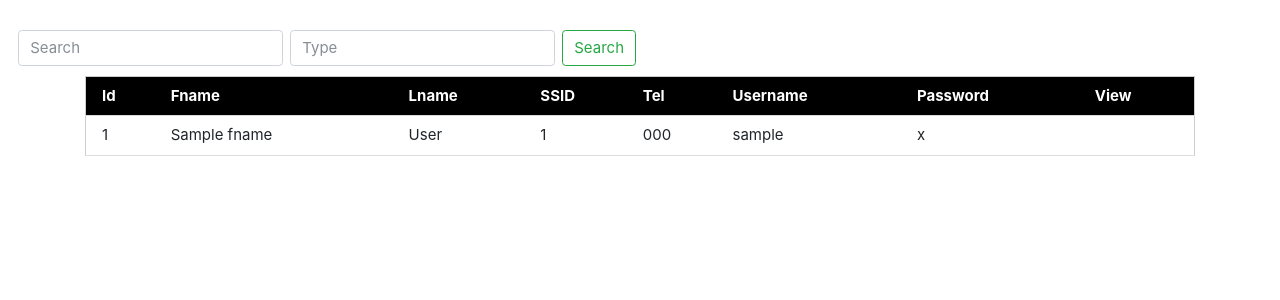
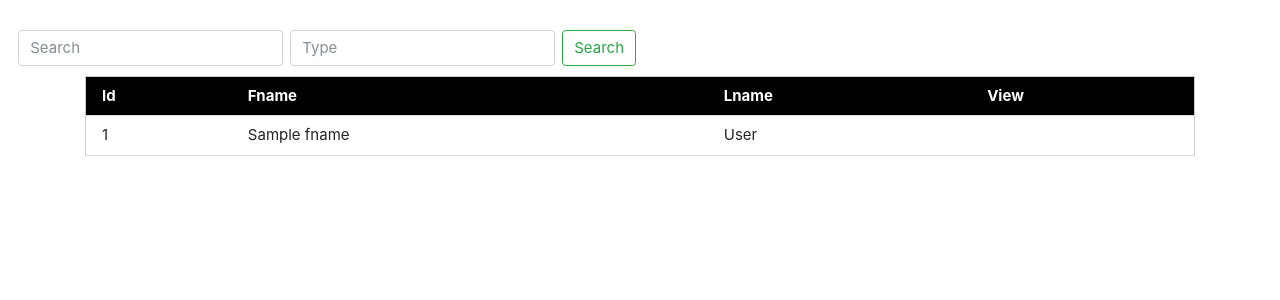
Before and after one commit to itsGno/staffmarathon, a PHP site: template marathon/app/views/runner/search.phtml in a window 1280 px wide. Shown: the top 300 px of the page. Run offline with PHP 8.4, Linux system fonts and the light colour scheme; the template is opened without the code that fills it: most values are stand-ins (such as "Sample title", 1, 10 or a date in 2020); data that the repository does not hold is empty; some libraries are stand-ins or nearby versions.

Commit message:
no message

```diff
--- a/marathon/app/views/runner/search.phtml
+++ b/marathon/app/views/runner/search.phtml
@@ -68,10 +68,6 @@
        <th>Id</th>
        <th>Fname</th>
        <th>Lname</th>
-       <th>SSID</th>
-       <th>Tel</th>
-       <th>Username</th>
-       <th>Password</th>
        <th>View </th>
        </tr>
      </thead>
@@ -82,10 +78,6 @@
                 <td><?php echo $runner->id ?></td>
             <td><?php echo $runner->fname ?></td>
             <td><?php echo $runner->lname ?></td>
-            <td><?php echo $runner->sSID ?></td>
-            <td><?php echo $runner->tel ?></td>
-            <td><?php echo $runner->username ?></td>
-            <td><?php echo $runner->password ?></td>
 
                 <td><?php echo $this->tag->linkTo(["runner/edit/" . $runner->id, "View"]); ?></td>
             </tr>
```
